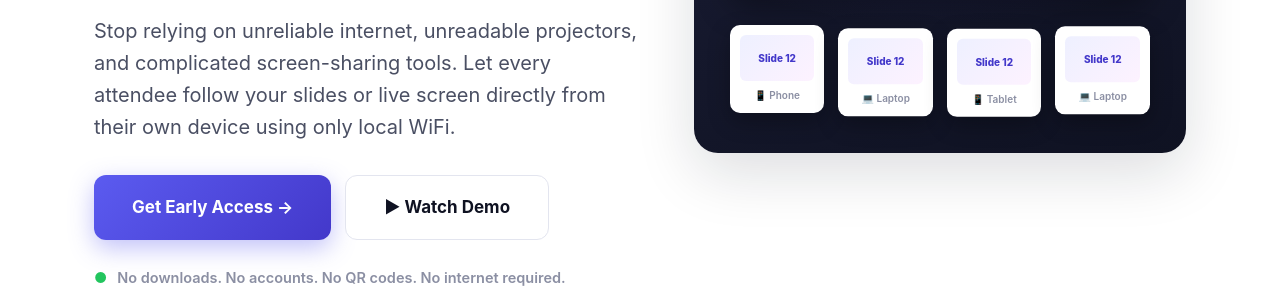
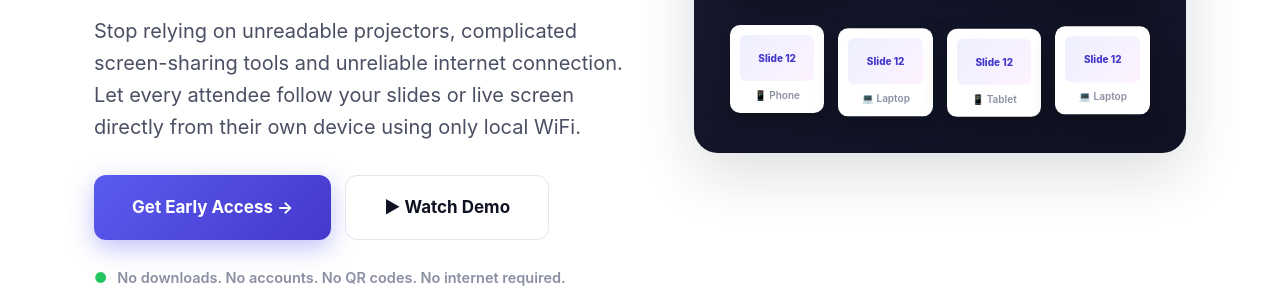
Before and after one commit to sadat934/localcast, a plain HTML site: page index.html in a window 1280 px wide. Shown: the part 493-800 px from the top of the page. Drawn offline with Linux system fonts and the light colour scheme.

Commit message:
Rephrase lead paragraph for clarity

```diff
--- a/index.html
+++ b/index.html
@@ -201,7 +201,7 @@
     <div>
       <span class="eyebrow">🚀 Early Access Coming Soon</span>
       <h1>Present to Everyone. Anywhere. <span style="background:linear-gradient(135deg,var(--brand),#9333ea);-webkit-background-clip:text;background-clip:text;color:transparent">Even Offline.</span></h1>
-      <p class="lead">Stop relying on unreliable internet, unreadable projectors, and complicated screen-sharing tools. Let every attendee follow your slides or live screen directly from their own device using only local WiFi.</p>
+      <p class="lead">Stop relying on unreadable projectors, complicated screen-sharing tools and unreliable internet connection. Let every attendee follow your slides or live screen directly from their own device using only local WiFi.</p>
       <div class="hero-ctas">
         <a href="#early-access" class="btn btn-primary btn-lg">Get Early Access →</a>
         <a href="#solution" class="btn btn-ghost btn-lg">▶ Watch Demo</a>
```
